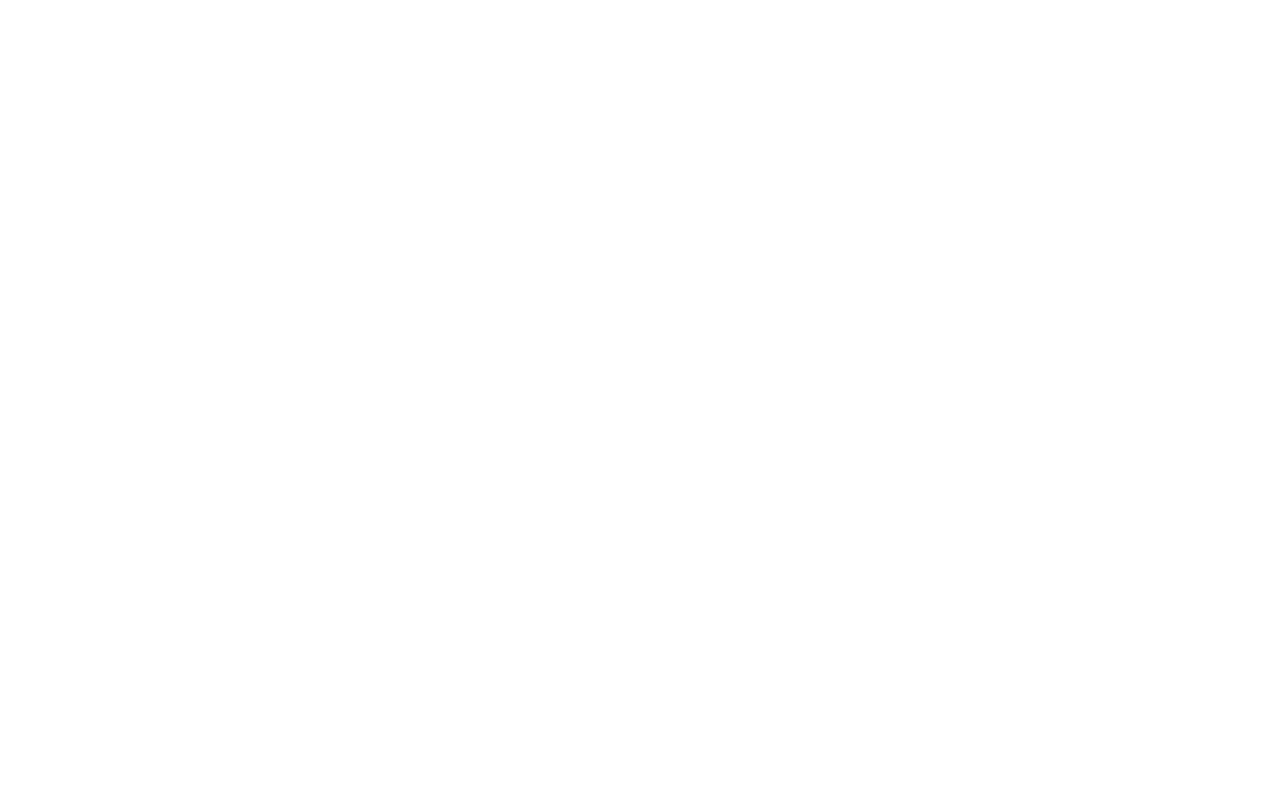
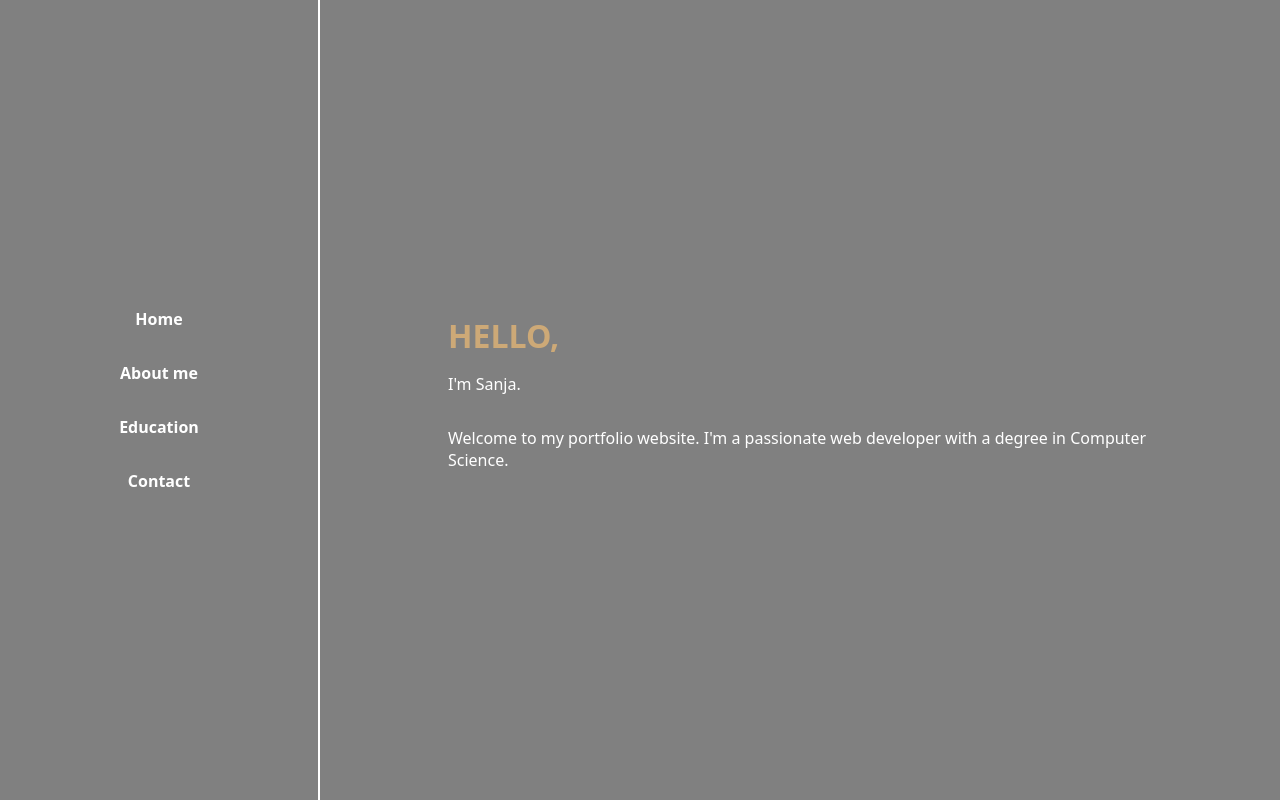
Before and after one commit to srudic/DD-JUNIOR-Dev-React, a React (Vite) app: page / in a window 1280 px wide. Shown: the top 800 px of the page. Built offline with nearby package versions, Linux system fonts and the light colour scheme.

Commit message:
Add all content to one component

```diff
--- a/package.json
+++ b/package.json
@@ -11,7 +11,9 @@
   },
   "dependencies": {
     "react": "^18.2.0",
-    "react-dom": "^18.2.0"
+    "react-dom": "^18.2.0",
+    "react-icons": "^5.0.1",
+    "react-type-animation": "^3.2.0"
   },
   "devDependencies": {
     "@types/react": "^18.2.56",
--- a/src/App.css
+++ b/src/App.css
@@ -0,0 +1,7 @@
+.App {
+  margin: 0 auto;
+  min-height: 100vh;
+  background-color: grey;
+  color: white;
+  display: flex;
+}
--- a/src/App.jsx
+++ b/src/App.jsx
@@ -1,7 +1,14 @@
 import "./App.css";
+import Navigation from "./components/Navigation/Navigation";
+import Content from "./components/Content/Content";
 
 function App() {
-  return <></>;
+  return (
+    <div className="App">
+      <Navigation />
+      <Content />
+    </div>
+  );
 }
 
 export default App;
--- /dev/null
+++ b/src/components/Content/Content.jsx
@@ -0,0 +1,19 @@
+import Home from "../Home/Home";
+import AboutMe from "../AboutMe/AboutMe";
+import Education from "../Education/Education";
+import Contact from "../Contact/Contact";
+
+import styles from "./Content.module.css";
+
+const Content = () => {
+  return (
+    <div className={styles.Container}>
+      <Home />
+      <AboutMe />
+      <Education />
+      <Contact />
+    </div>
+  );
+};
+
+export default Content;
--- /dev/null
+++ b/src/components/Content/Content.module.css
@@ -0,0 +1,9 @@
+.Container {
+  display: flex;
+  flex-direction: column;
+  justify-content: center;
+  align-items: center;
+  padding-left: 8rem;
+  padding-right: 8rem;
+  margin-left: 25%;
+}
--- a/src/index.css
+++ b/src/index.css
@@ -1,7 +1,6 @@
 :root {
-  font-family: Inter, system-ui, Avenir, Helvetica, Arial, sans-serif;
-  line-height: 1.5;
-  font-weight: 400;
+  font-family: system-ui, -apple-system, BlinkMacSystemFont, "Segoe UI", Roboto,
+    Oxygen, Ubuntu, Cantarell, "Open Sans", "Helvetica Neue", sans-serif;
 
   font-synthesis: none;
   text-rendering: optimizeLegibility;
```
Also changed, not shown: 2 other files (tests, documents, lock files or other folders).
